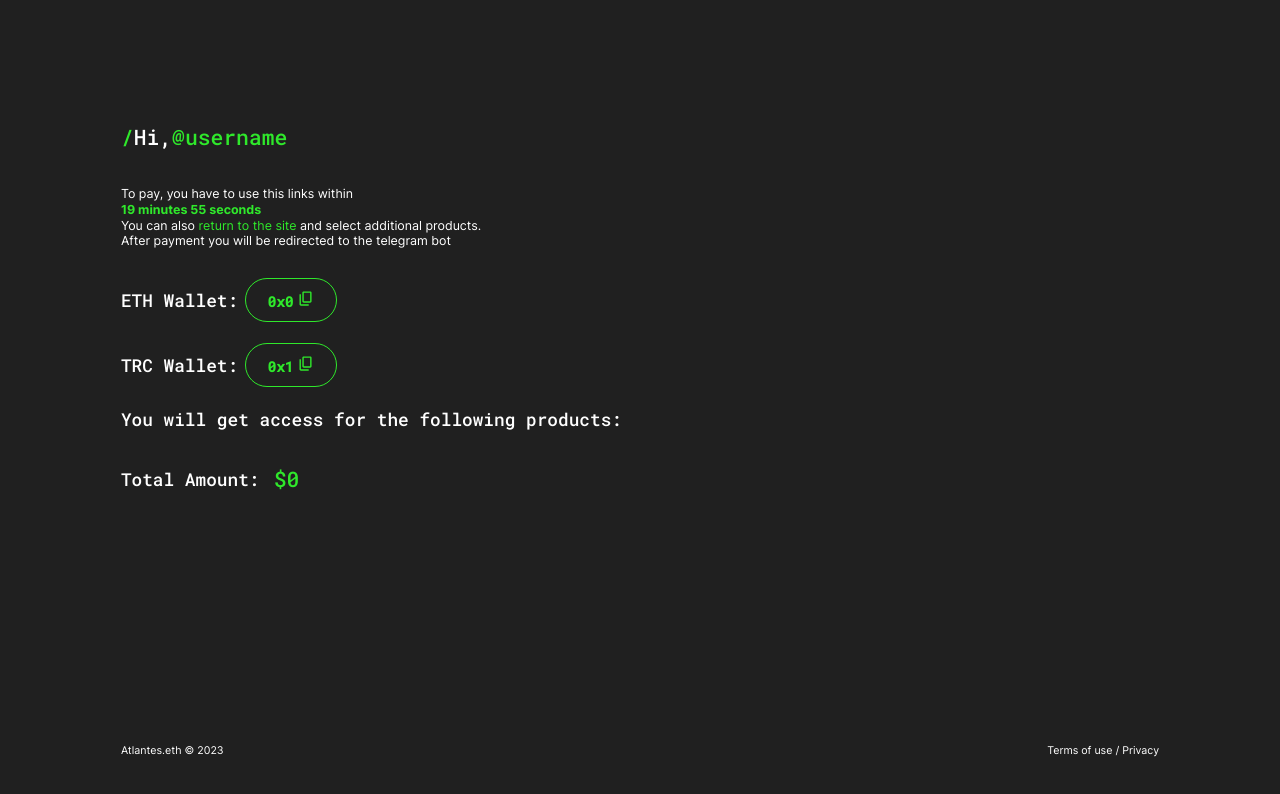
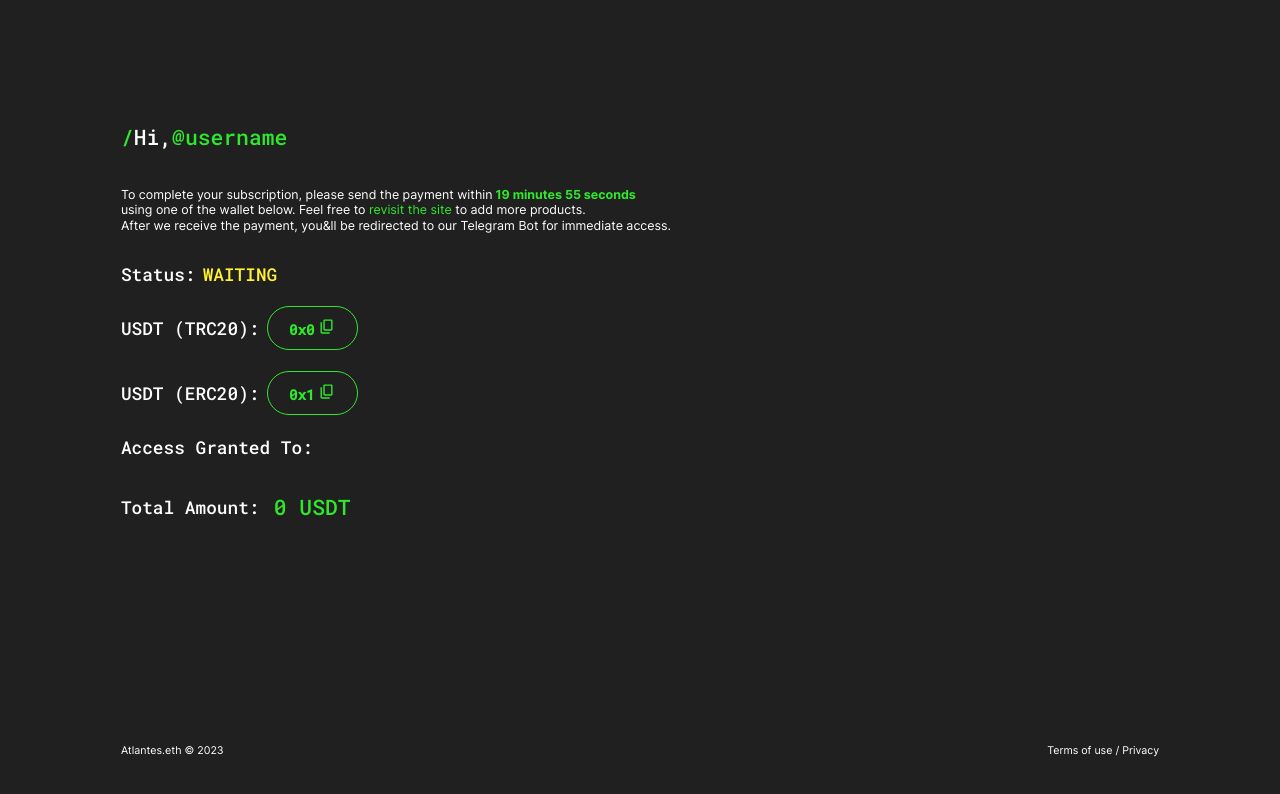
Before and after one commit to nigel-riss/trade-tracker-landing, a Next.js app: page /checkout in a window 1280 px wide. Shown: the top 794 px of the page. Built offline with nearby package versions, Linux system fonts and the light colour scheme.

Commit message:
feat: update checkout text and add status output

```diff
--- a/src/components/CheckoutHeader.tsx
+++ b/src/components/CheckoutHeader.tsx
@@ -45,19 +45,33 @@ export default function CheckoutHeader(props: CheckoutHeaderProps) {
           <em>@{userName}</em>
         </h1>
         <p className={styles.text}>
-          To pay, you have to use this links within
+          To complete your subscription, please send the payment within
+          <b> 19 minutes 55 seconds</b>
           <br />
-          <b>19 minutes 55 seconds</b>
+          using one of&nbsp;the&nbsp;wallet below.
+          Feel free to <Link href="/"> revisit the site</Link> to add more products.
           <br />
-          You can also <Link href="/"> return to the site</Link> and select additional products.
-          <br />
-          After payment you will be redirected
-          to&nbsp;the&nbsp;telegram&nbsp;bot
+          After we receive the payment, you&amp;ll be redirected
+          to our Telegram Bot for immediate access.
         </p>
+
+        <div className={styles.statusWrapper}>
+          <h2 className={styles.title2}>Status:</h2>
+          <p
+            className={clsx({
+              [styles.status]: true,
+              [styles.statusWaiting]: status === 'waiting',
+              [styles.statusPaid]: status === 'paid',
+              [styles.statusExpired]: status === 'expired',
+            })}
+          >
+            {status}
+          </p>
+        </div>
 
         {walletEth && (
           <div className={styles.wallet}>
-            <h2 className={styles.title2}>ETH Wallet:</h2>
+            <h2 className={styles.title2}>USDT (TRC20):</h2>
             <button
               className={styles.copyCode}
               type="button"
@@ -72,7 +86,7 @@ export default function CheckoutHeader(props: CheckoutHeaderProps) {
         )}
         {walletTrc && (
           <div className={styles.wallet}>
-            <h2 className={styles.title2}>TRC Wallet:</h2>
+            <h2 className={styles.title2}>USDT (ERC20):</h2>
             <button
               className={styles.copyCode}
               type="button"
@@ -87,7 +101,7 @@ export default function CheckoutHeader(props: CheckoutHeaderProps) {
         )}
 
         <h2 className={styles.title2}>
-          You will get access for&nbsp;the&nbsp;following products:
+          Access Granted To:
         </h2>
         <ul className={styles.productsList}>
           {products?.map((product) => (
@@ -97,7 +111,7 @@ export default function CheckoutHeader(props: CheckoutHeaderProps) {
 
         <div className={styles.price}>
           <h2 className={styles.title2}>Total Amount:</h2>
-          <p className={styles.priceValue}>${price}</p>
+          <p className={styles.priceValue}>{price} USDT</p>
         </div>
       </div>
     </header>
--- a/src/pages/checkout/index.tsx
+++ b/src/pages/checkout/index.tsx
@@ -21,6 +21,7 @@ export default function Home() {
   const router = useRouter();
   const { invoiceId } = router.query;
 
+  const [isOnceLoaded, setIsOnceLoaded] = useState(false);
   const [invoiceStatus, setInvoiceStatus]: [InvoiceStatus, any] = useState({
     userName: 'username',
     validUntil: null,
@@ -34,9 +35,9 @@ export default function Home() {
   // let requestInterval: any = null;
   useEffect(() => {
     const getInvoiceStatus = async () => {
-      console.log(invoiceId);
       if (!invoiceId) { return; }
       // return;
+
       const response = await fetch(
         `${API.STATUS_ENDPOINT}${invoiceId}`,
       );
@@ -51,12 +52,14 @@ export default function Home() {
       });
     };
 
+    if (!isOnceLoaded) {
+      getInvoiceStatus();
+      setIsOnceLoaded(true);
+    }
+
     // if (requestInterval !== null) { return; }
     const requestInterval = window.setInterval(
-      () => {
-        console.log('hello');
-        getInvoiceStatus();
-      },
+      () => getInvoiceStatus(),
       3000,
     );
 
@@ -64,7 +67,7 @@ export default function Home() {
       window.clearInterval(requestInterval);
       // requestInterval = null;
     };
-  }, [router.isReady, invoiceId]);
+  }, [router.isReady, invoiceId, isOnceLoaded]);
 
   return (
     <main>
@@ -74,6 +77,7 @@ export default function Home() {
         walletTrc={invoiceStatus.walletTrc}
         products={invoiceStatus.products}
         price={invoiceStatus.price}
+        status={invoiceStatus.status}
       />
 
       {/* <CheckoutCalculator
--- a/src/styles/Header.module.scss
+++ b/src/styles/Header.module.scss
@@ -415,3 +415,39 @@ ul.productsList {
   font-weight: 500;
   font-size: 1.5rem;
 }
+
+.statusWrapper {
+  // box model
+  display: flex;
+  flex-direction: column;
+  // justify-content: center;
+  align-items: center;
+  gap: 0.5rem;
+  width: 100%;
+  margin-bottom: 1.5rem;
+
+  @include atDesktopS {
+    // box model
+    flex-direction: row;
+  }
+}
+
+.status {
+  // typography
+  font-family: var(--titleFont);
+  font-size: 1.25rem;
+  font-weight: 500;
+  text-transform: uppercase;
+}
+
+.statusWaiting {
+  color: hsl(56, 100%, 60%);
+}
+
+.statusPaid {
+  color: rgb(var(--green));
+}
+
+.statusExpired {
+  color: hsl(6, 96%, 50%);
+}
```
